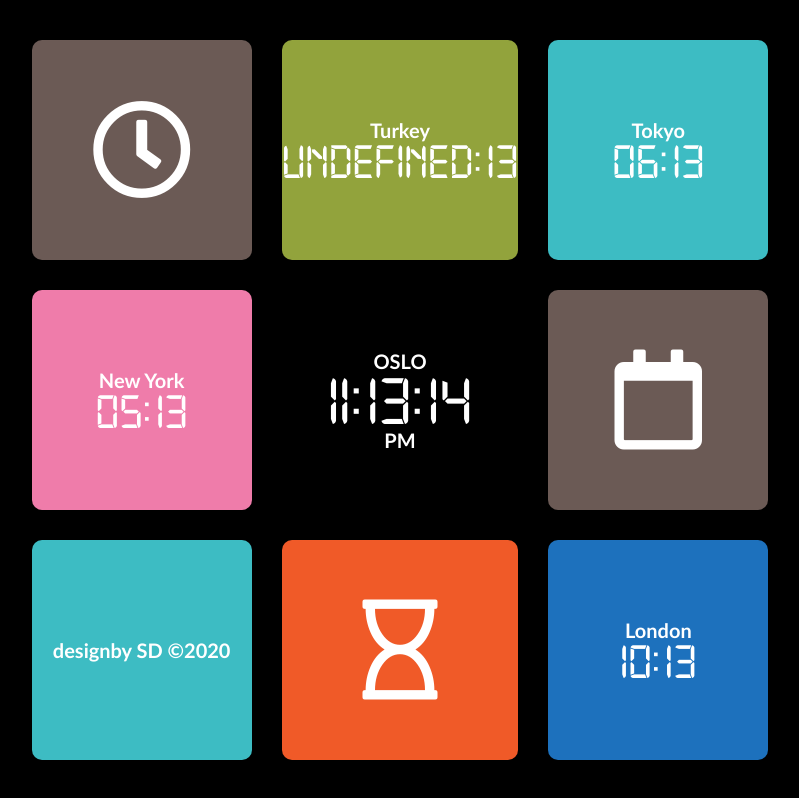
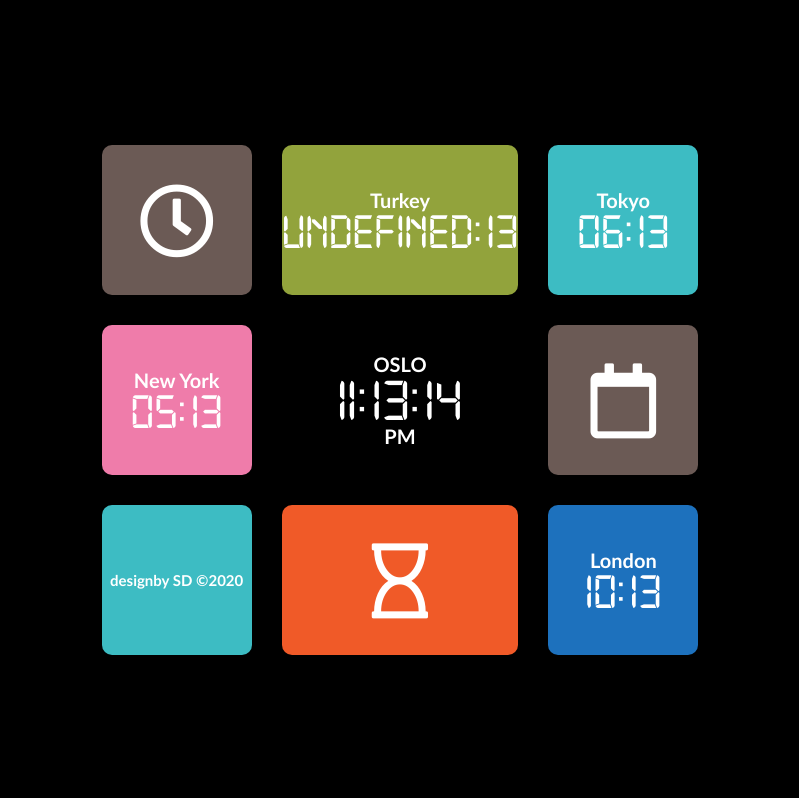
Before and after one commit to serdardurmus/Sprint-2-Assignment-HTML-CSS-Plus-JS-, a plain HTML site: page index.html in a window 1280 px wide. Shown: the whole page, without its empty margins (240-1039 px from the left). Drawn offline with Linux system fonts and the light colour scheme.

Commit message:
Det er helt ferdig: Sprint-2 Assignment CLOCK

```diff
--- a/index.html
+++ b/index.html
@@ -20,7 +20,7 @@
                     <span class="clockId-2" id="time_const_ny"></span>
                 </div>
             </div>
-            <div class="box box-3">designby SD ©2020</div>
+            <div class="box box-3 box-foot">designby SD ©2020</div>
         </div>
         <div class="line2">
             <div class="box box-4">
--- a/style.scss
+++ b/style.scss
@@ -23,7 +23,7 @@ body {
         flex-wrap: wrap;
         .clockId {
             font-family: digital-7;
-            font-size: 3.5rem;
+            font-size: 3rem;
             font-weight: 100;
         }
         .clockId-2 {
@@ -33,8 +33,8 @@ body {
         }
         .box {
             border-radius: 10px;
-            min-width: 220px;
-            min-height: 220px;
+            min-width: 150px;
+            min-height: 150px;
             display: flex;
             justify-content: center;
             align-items: center;
@@ -45,7 +45,7 @@ body {
             border-style: groove;
             box-shadow: 5px 0px 10px white;
         }
-        .box-1 { background-color: #6b5a55; margin: 30px 15px; font-size: 100px;}
+        .box-1 { background-color: #6b5a55; margin: 30px 15px; font-size: 75px;}
         .box-4 { background-color: #92a33c; margin: 30px 15px;
             span, div {
                 background-color: #92a33c;
@@ -65,17 +65,20 @@ body {
             font-size: 40px;
 
         }
-        .box-8 { background-color: #6b5a55; margin: 30px 15px; font-size: 100px;}
+        .box-8 { background-color: #6b5a55; margin: 30px 15px; font-size: 75px;}
         .box-7 { background-color: #3dbcc3; margin: 30px 15px;
             span, div {
                 background-color: #3dbcc3;
             }
         }
-        .box-6 { background-color: #f05a28; margin: 30px 15px; font-size: 100px;}
+        .box-6 { background-color: #f05a28; margin: 30px 15px; font-size: 75px;}
         .box-9 { background-color: #1d71bd; margin: 30px 15px;
             span, div {
                 background-color: #1d71bd;
             }
         }
+        .box-foot {
+            font-size: 15px;
+        }
     }
 }
```
Also changed, not shown: style.css, 1 other file.
